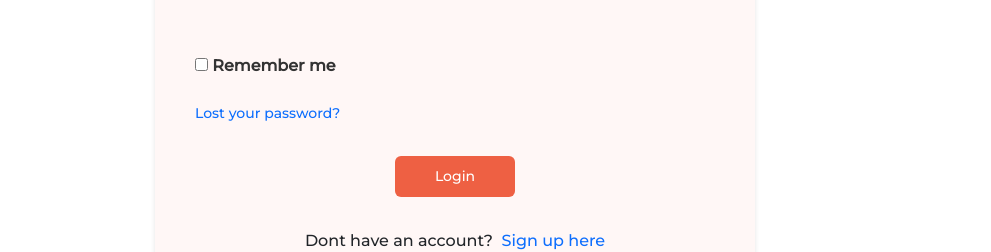
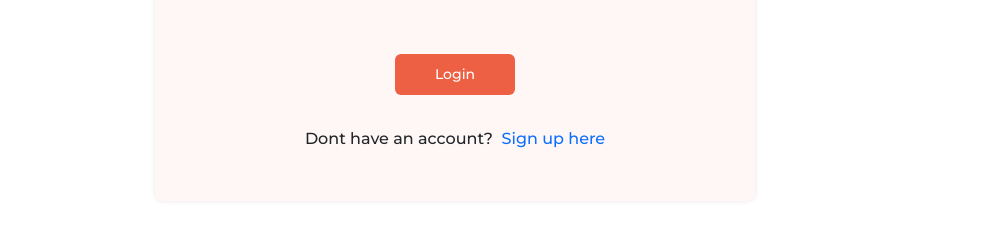
Before and after one commit to nadiahosisy/Beauty-Salon, a React (Vite) app: page /LogIn in a window 1280 px wide. Shown: the part 456-708 px from the top of the page, without its empty margins (185-1176 px from the left). Built offline with nearby package versions, Linux system fonts and the light colour scheme; no server answers.

Commit message:
fixed login

```diff
--- a/src/pages/LogIn.jsx
+++ b/src/pages/LogIn.jsx
@@ -57,17 +57,6 @@ const Login = () => {
             value={password}
             onChange={handlePasswordChange}
           />
-
-          <div className="label-input-div">
-            <label className="label-register">
-              <input type="checkbox" /> Remember me
-            </label>
-          </div>
-          <p className="paragraph-register">
-            <a className="anchor-register" href="/forgot-password">
-              Lost your password?
-            </a>
-          </p>
           <div className="sign-up-btn-div">
             <button onClick={logInClick} className="Button-register">
               Login
--- a/src/pages/SignUp.jsx
+++ b/src/pages/SignUp.jsx
@@ -59,12 +59,14 @@ function SignUp() {
 
     const nameRegex = /^[A-Za-z0-9\s'".(),-]{5,}$/;
     if (!nameRegex.test(firstName)) {
-      setFirstNameError("Please enter a valid first name!");
+      setFirstNameError(
+        "Please enter a valid first name! At least 6 characters"
+      );
       isValid = false;
     }
 
     if (!nameRegex.test(lastName)) {
-      setLastNameError("Please enter a valid last name!");
+      setLastNameError("Please enter a valid last name! At least 6 characters");
       isValid = false;
     }
 
--- a/src/style/signup.css
+++ b/src/style/signup.css
@@ -66,7 +66,7 @@
   display: flex;
   justify-content: center;
   align-items: center;
-  margin-top: 2rem;
+  margin-top: 1rem;
   margin-bottom: 2rem;
 }
 .paragraph-sign-up {
```
